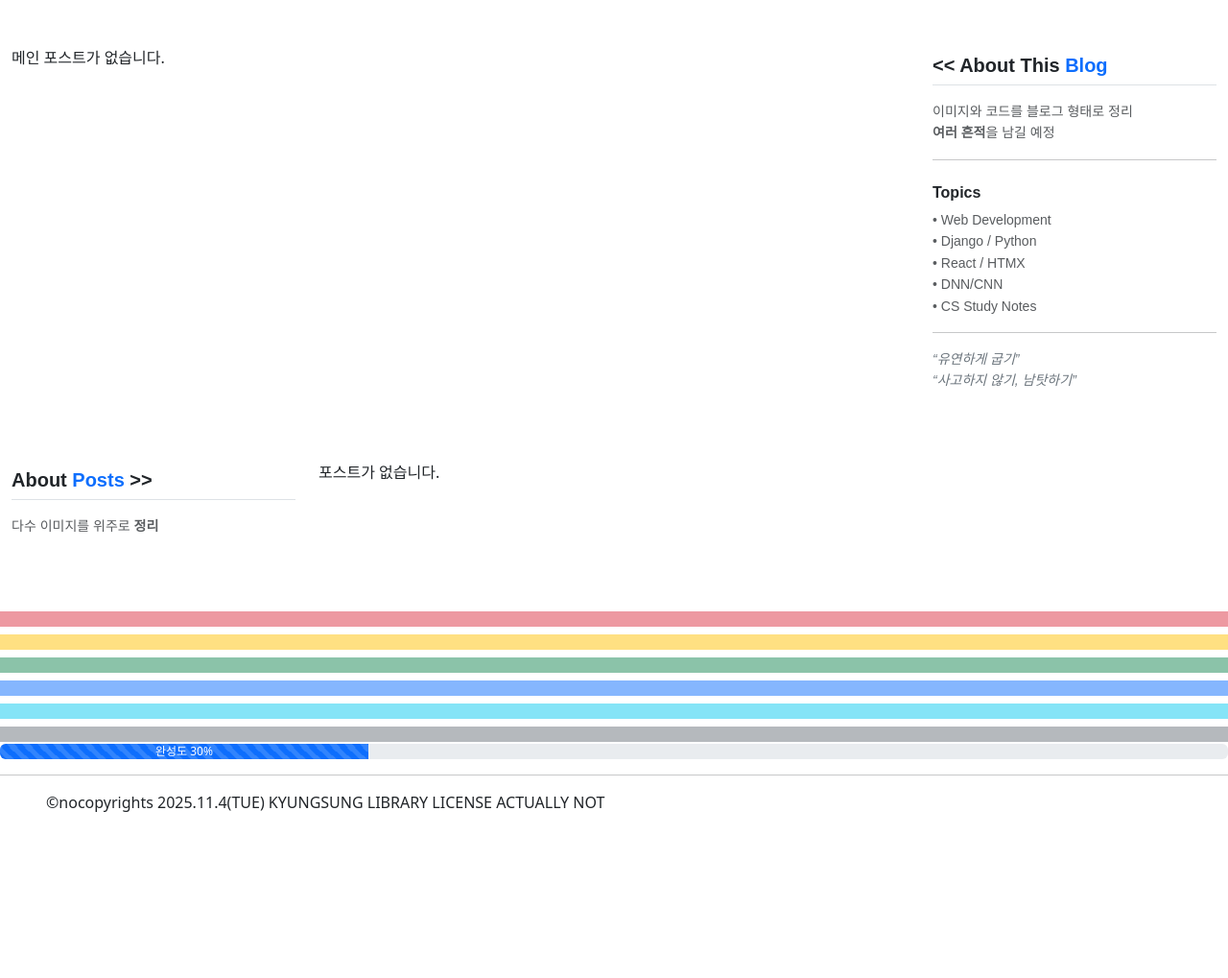
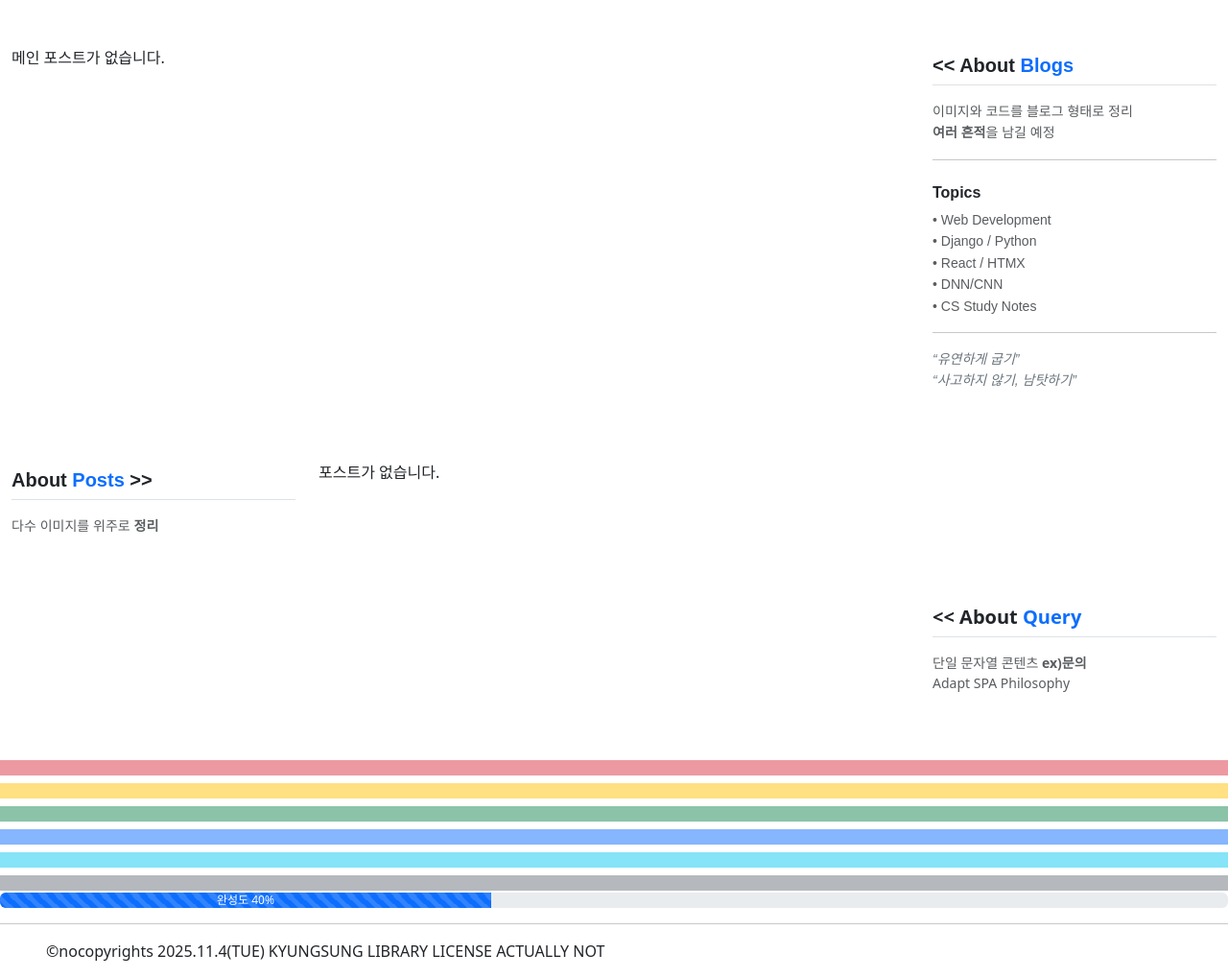
Before and after one commit to dbrlwns/DjangoBloom, a Django app: page /users/ in a window 1280 px wide. Shown: the part 58-1077 px from the top of the page at 96% size. Before the commit the page ends 904 px from the top, so only its background shows below. Run offline with Django 5.2, Linux system fonts and the light colour scheme; some libraries are stand-ins or nearby versions.

Commit message:
완성도 40%

```diff
--- a/DjangoBloom/views.py
+++ b/DjangoBloom/views.py
@@ -1,6 +1,7 @@
 from django.shortcuts import render, get_object_or_404
 
 from post2.models import Blog2, HashTag
+from post3.models import Content
 from posts.models import Post
 
 
@@ -9,5 +10,7 @@
     main_post = Blog2.objects.filter(hashTag__hash="main").first()
     # main_post = Blog2.objects.get(hashTag=tag)
     side_posts = Post.objects.all()[:6] # 6개까지만
-    context = {"main_post": main_post, "side_posts": side_posts}
+    queries = Content.objects.all()[:10]
+    context = {"main_post": main_post, "side_posts": side_posts,
+               "queries": queries}
     return render(request, 'base.html', context)
--- a/templates/base.html
+++ b/templates/base.html
@@ -78,7 +78,7 @@
         </div>
         <!-- Description -->
         <div class="col-md-3 pr-3 py-2" style="font-family: 'Noto Sans KR', sans-serif; line-height: 1.6;">
-          <h5 class="fw-bold mb-3 border-bottom pb-2"><< About This <a style="text-decoration: none" href="/post2/newList/">Blog</a></h5>
+          <h5 class="fw-bold mb-3 border-bottom pb-2"><< About <a style="text-decoration: none" href="/post2/newList/">Blogs</a></h5>
           <p class="text-muted small">
             이미지와 코드를 블로그 형태로 정리<br>
             <span class="fw-semibold">여러 흔적</span>을 남길 예정
@@ -131,6 +131,47 @@
               </div>
             </div>
         </div>
+
+{#        Queries Description Section#}
+        <div class="row">
+            <div class="col-md-9 text-center">
+                {% for query in queries %}
+                <a class="d-flex flex-column align-items-center text-decoration-none text-body-emphasis border-bottom border-secondary" style="border-radius: 10px;" data-bs-toggle="collapse" href="#collapseExample{{ query.id }}" role="button" aria-expanded="false" aria-controls=collapseExample{{ query.id }}">
+                    <h3>{{ query.content }} (댓글:{{ query.comment_set.count }})</h3>
+                </a>
+                    <div class="collapse" id="collapseExample{{ query.id }}">
+                        <div class="card card-body">
+                            {% for comment in query.comment_set.all %}
+                                <div class="d-flex align-items-start mb-3">
+                                    <div class="flex-grow-1">
+                                        <div class="fw-bold" style="font-size: 0.9rem;">
+                                            {{ comment.user.username }}
+                                        </div>
+                                        <div style="font-size: 0.9rem;">
+                                            {{ comment.comment }}
+                                        </div>
+                                        <div class="text-muted" style="font-size: 0.75rem;">
+                                            {{ comment.pub_date|date:'n/j G:i' }}
+                                        </div>
+                                    </div>
+                                </div>
+                            {% empty %}
+                                <div class="text-muted">댓글이 없습니다.</div>
+                            {% endfor %}
+
+                        </div>
+                    </div>
+            {% endfor %}
+            </div>
+        <div class="col-md-3">
+            <h5 class="fw-bold mb-3 border-bottom pb-2"><< About <a style="text-decoration: none" href="/post3/">Query</a></h5>
+                  <p class="text-muted small">
+                    단일 문자열 콘텐츠
+                    <span class="fw-semibold">ex)문의</span>
+                      <br>Adapt SPA Philosophy
+                  </p>
+        </div>
+        </div>
     </div>
         <span class="placeholder col-12 bg-danger"></span>
         <span class="placeholder col-12 bg-warning"></span>
@@ -139,7 +180,7 @@
         <span class="placeholder col-12 bg-info"></span>
         <span class="placeholder col-12 bg-secondary"></span>
         <div class="progress" role="progressbar" aria-label="Animated striped example" aria-valuenow="75" aria-valuemin="0" aria-valuemax="100">
-          <div class="progress-bar progress-bar-striped progress-bar-animated" style="width: 30%">완성도 30%</div>
+          <div class="progress-bar progress-bar-striped progress-bar-animated" style="width: 40%">완성도 40%</div>
         </div>
 
 
--- a/templates/post3.html
+++ b/templates/post3.html
@@ -87,8 +87,7 @@
     {% endfor %}
     </div>
 
-    <!-- Modal -->
-
+    <!-- Modal of adding a content -->
     <div class="modal fade" id="editModal" tabindex="-1" aria-labelledby="editModalLabel" aria-hidden="true">
                   <div class="modal-dialog">
                     <div class="modal-content">
```
